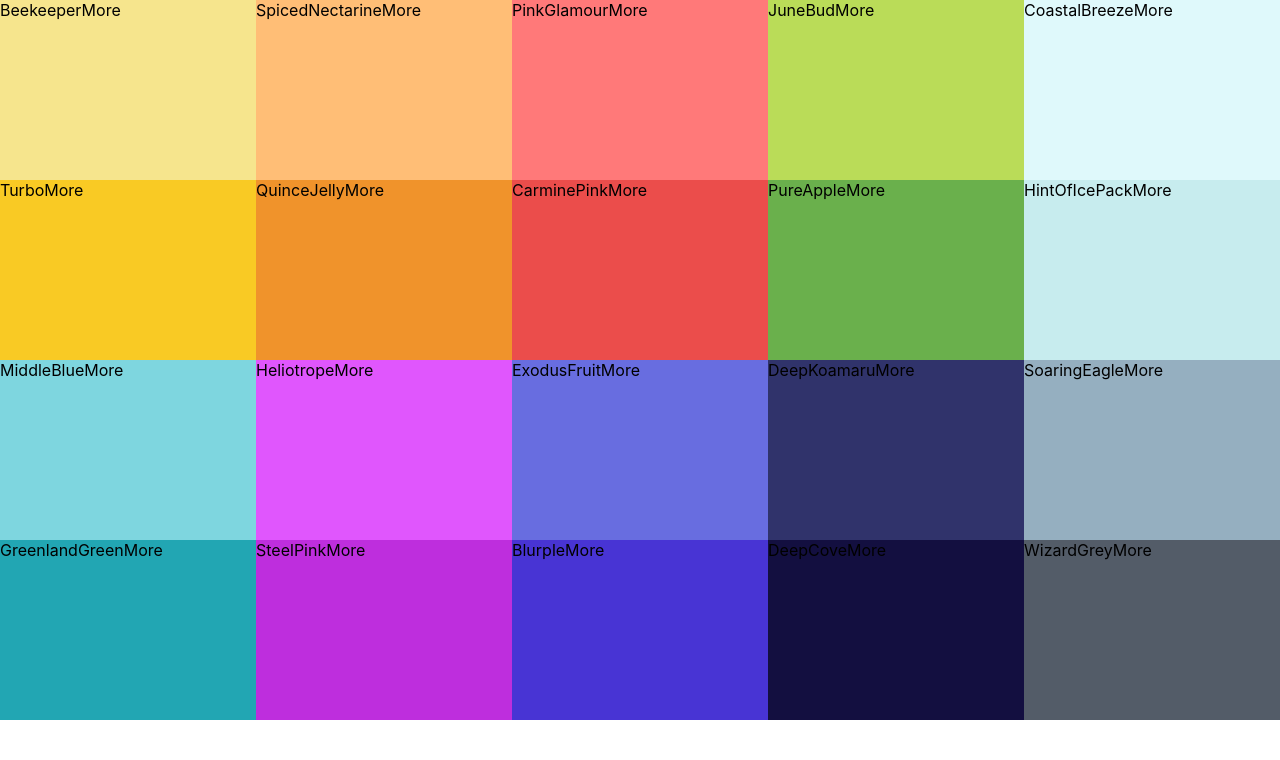
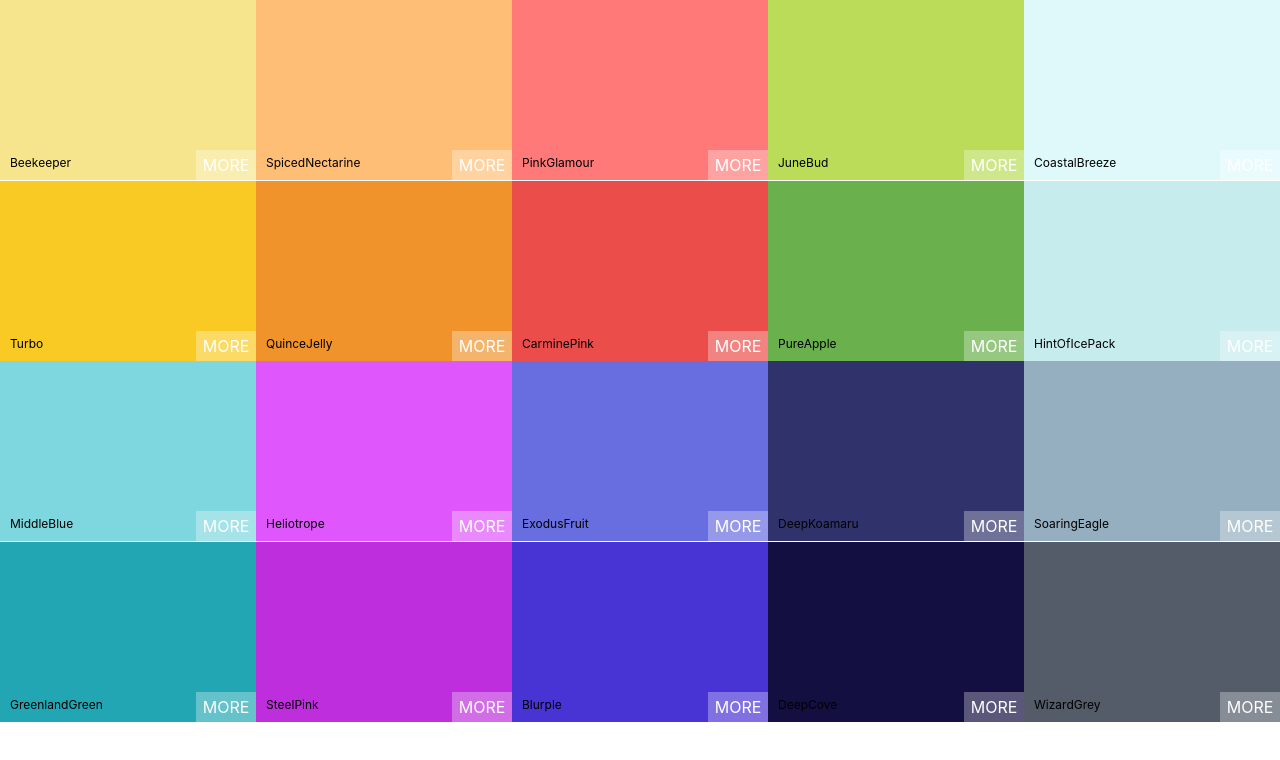
Before and after one commit to giftofgrub/paletteMaker, a React (Create React App) app: page / in a window 1280 px wide. Shown: the top 760 px of the page. Built offline with nearby package versions, Linux system fonts and the light colour scheme.

Commit message:
style colorbox

```diff
--- a/src/App.js
+++ b/src/App.js
@@ -1,4 +1,4 @@
-import React, { Component } from 'react';
+import React from 'react';
 import Palette from './Palette';
 import seedPalette from './seedPalette'
 
--- a/src/ColorBox.css
+++ b/src/ColorBox.css
@@ -5,4 +5,56 @@
   display: inline-block;
   position: relative;
   cursor: pointer;
+  margin-bottom: -3.5px;
 }
+
+.copy-button{
+  width: 100px;
+  height: 30px;
+  position: absolute;
+  display: inline-block;
+  top: 50%;
+  left: 50%;
+  margin-left: -50px;
+  margin-right: -15px;
+  text-align: center;
+  outline: none;
+  background: rgba(255,255,255,0.3);
+  font-size: 1rem;
+  line-height: 30px;
+  color: white;
+  text-transform: uppercase;
+  border: none;
+  opacity: 0;
+}
+
+.ColorBox:hover .copy-button {
+  opacity: 1;
+  transition: 0.5s;
+}
+
+.box-content {
+  position: absolute;
+  width: 100%;
+  left: 0px;
+  bottom: 0px;
+  padding: 10px;
+  /* to change into dynamic colors */
+  color: black;
+  font-size: 12px;
+}
+
+.see-more {
+  background: rgba(255,255,255,0.3);
+  position: absolute;
+  border: none;
+  right: 0px;
+  bottom: 0px;
+  font-size: 1rem;
+  color: white;
+  width: 60px;
+  height: 30px;
+  text-align: center;
+  text-transform: uppercase;
+  line-height: 30px;
+}
--- a/src/ColorBox.js
+++ b/src/ColorBox.js
@@ -3,10 +3,16 @@ import './ColorBox.css';
 
 class ColorBox extends Component {
   render() {
+    const { name,background } = this.props;
     return (
-      <div style={{ background: this.props.background }} className="ColorBox">
-        <span>{this.props.name}</span>
-        <span>More</span>
+      <div style={{ background }} className="ColorBox">
+        <div className="copy-container">
+          <div className="box-content">
+            <span>{name}</span>
+          </div>
+          <button className="copy-button">Copy</button>
+        </div>
+        <span className="see-more">More</span>
       </div>
     );
   }
```
